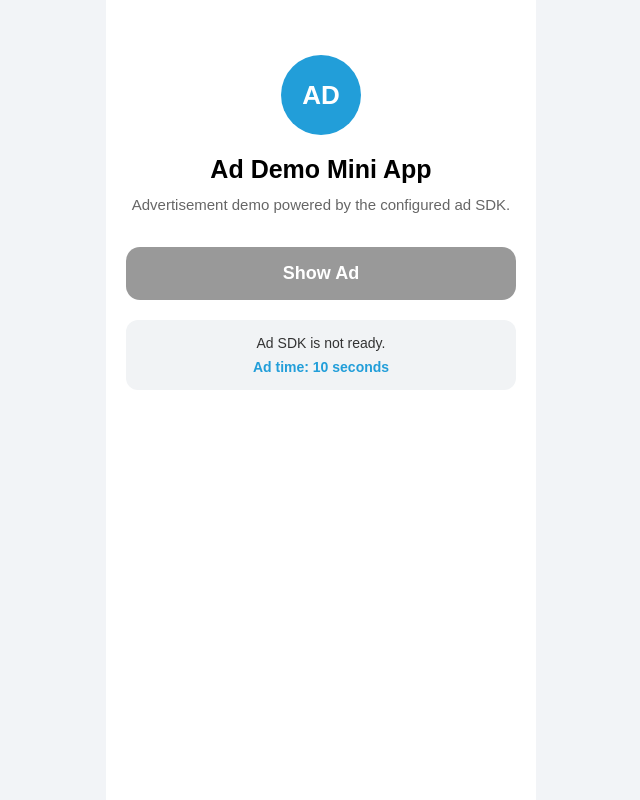
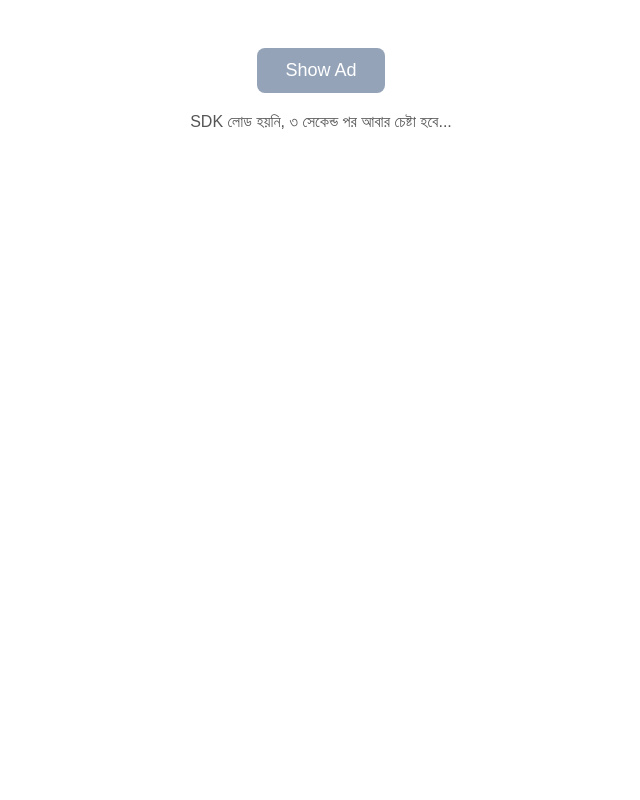
Before and after one commit to Alamin4545u/Ynewjkhbv, a plain HTML site: page index.html in a window 1280 px wide. Both pictures are taken after a click on the button "Show Ad". Shown: the whole page, without its empty margins (319-959 px from the left). Drawn offline with Linux system fonts and the light colour scheme.

Commit message:
Refactor index.html for ad demo and localization
Updated HTML structure and styling for the ad demo. Changed language to Bengali and modified button functionality.

```diff
--- a/index.html
+++ b/index.html
@@ -1,404 +1,57 @@
 <!DOCTYPE html>
-<html lang="en">
+<html lang="bn">
+<head>
+<meta charset="UTF-8">
+<meta name="viewport" content="width=device-width, initial-scale=1">
+<title>Auto Ad</title>
+<style>
+  body { font-family: sans-serif; text-align: center; padding: 40px 16px; }
+  button { padding: 12px 28px; font-size: 18px; border: 0; border-radius: 8px;
+           background: #2563eb; color: #fff; cursor: pointer; }
+  button:disabled { background: #94a3b8; cursor: default; }
+  #status { margin-top: 20px; color: #555; }
+</style>
 
-<head>
-  <meta charset="UTF-8">
-  <meta name="viewport" content="width=device-width, initial-scale=1.0">
-
-  <title>Telegram Ad Demo</title>
-
-  <!-- Telegram Mini App SDK -->
-  <script src="https://telegram.org/js/telegram-web-app.js"></script>
-
-  <!-- YOUR AD SDK -->
-  <script
-    src="//libtl.com/sdk.js"
-    data-zone="12308086"
-    data-sdk="show_12308086">
-  </script>
-
-  <style>
-    * {
-      box-sizing: border-box;
-      margin: 0;
-      padding: 0;
-    }
-
-    body {
-      font-family: Arial, sans-serif;
-      background: #f2f4f7;
-      min-height: 100vh;
-    }
-
-    .app {
-      max-width: 430px;
-      min-height: 100vh;
-      margin: auto;
-      padding: 30px 20px;
-      background: #ffffff;
-      text-align: center;
-    }
-
-    .logo {
-      width: 80px;
-      height: 80px;
-      margin: 25px auto 20px;
-
-      border-radius: 50%;
-      background: #229ed9;
-      color: #ffffff;
-
-      display: flex;
-      align-items: center;
-      justify-content: center;
-
-      font-size: 26px;
-      font-weight: bold;
-    }
-
-    h1 {
-      margin-bottom: 10px;
-      font-size: 25px;
-    }
-
-    .description {
-      margin-bottom: 30px;
-      color: #666;
-      font-size: 15px;
-      line-height: 1.5;
-    }
-
-    #showAdBtn {
-      width: 100%;
-      padding: 16px;
-
-      border: none;
-      border-radius: 14px;
-
-      background: #229ed9;
-      color: white;
-
-      font-size: 18px;
-      font-weight: bold;
-
-      cursor: pointer;
-    }
-
-    #showAdBtn:disabled {
-      background: #999;
-      cursor: not-allowed;
-    }
-
-    .status {
-      margin-top: 20px;
-      padding: 15px;
-
-      border-radius: 12px;
-      background: #f1f3f5;
-
-      color: #333;
-      font-size: 14px;
-    }
-
-    #timer {
-      margin-top: 8px;
-      color: #229ed9;
-      font-weight: bold;
-    }
-  </style>
-
+<!-- আপনার অ্যাড SDK -->
+<script src='//libtl.com/sdk.js' data-zone='12308086' data-sdk='show_12308086'></script>
 </head>
-
 <body>
 
-  <div class="app">
+<button id="showBtn">Show Ad</button>
+<p id="status"></p>
 
-    <div class="logo">
-      AD
-    </div>
+<script>
+  const btn = document.getElementById('showBtn');
+  const statusEl = document.getElementById('status');
+  let started = false;
 
-    <h1>
-      Ad Demo Mini App
-    </h1>
+  const rand = (min, max) => Math.random() * (max - min) + min;
 
-    <p class="description">
-      Advertisement demo powered by the configured ad SDK.
-    </p>
+  function showAd() {
+    const fn = window['show_12308086'];
+    if (typeof fn !== 'function') {
+      statusEl.textContent = 'SDK লোড হয়নি, ৩ সেকেন্ড পর আবার চেষ্টা হবে...';
+      setTimeout(showAd, 3000);
+      return;
+    }
+    statusEl.textContent = 'অ্যাড চলছে...';
+    Promise.resolve(fn())
+      .catch(() => {})            // অ্যাড না পেলেও লুপ চলবে
+      .finally(scheduleNext);     // অ্যাড বন্ধ হলে পরেরটার জন্য অপেক্ষা
+  }
 
-    <button id="showAdBtn">
-      Show Ad
-    </button>
+  function scheduleNext() {
+    const wait = rand(2, 4) * 1000;   // ২–৪ সেকেন্ড পর আবার
+    statusEl.textContent = 'পরের অ্যাড আসছে...';
+    setTimeout(showAd, wait);
+  }
 
-    <div class="status">
-
-      <div id="statusText">
-        Ready
-      </div>
-
-      <div id="timer">
-      </div>
-
-    </div>
-
-  </div>
-
-
-  <script>
-
-    /* =========================================
-       TELEGRAM
-    ========================================= */
-
-    const tg = window.Telegram?.WebApp;
-
-    if (tg) {
-      tg.ready();
-      tg.expand();
-    }
-
-
-    /* =========================================
-       SETTINGS
-    ========================================= */
-
-    // Ad cycle timer
-    const AD_DURATION = 12;
-
-    // Change this if you want a different
-    // interval between advertisements.
-    const NEXT_AD_DELAY = 1 * 6;
-
-
-    /* =========================================
-       ELEMENTS
-    ========================================= */
-
-    const showAdBtn =
-      document.getElementById("showAdBtn");
-
-    const statusText =
-      document.getElementById("statusText");
-
-    const timer =
-      document.getElementById("timer");
-
-
-    let adRunning = false;
-    let countdownTimer = null;
-    let nextAdTimer = null;
-
-
-    /* =========================================
-       SHOW AD
-    ========================================= */
-
-    function showAd() {
-
-      if (adRunning) {
-        return;
-      }
-
-      adRunning = true;
-
-      showAdBtn.disabled = true;
-
-      statusText.textContent =
-        "Advertisement is showing...";
-
-      timer.textContent =
-        "Ad time: 12 seconds";
-
-
-      /*
-       * CALL YOUR SDK
-       */
-
-      if (
-        typeof window.show_12308086 ===
-        "function"
-      ) {
-
-        try {
-
-          window.show_12308086();
-
-        } catch (error) {
-
-          console.error(
-            "Ad SDK error:",
-            error
-          );
-
-        }
-
-      } else {
-
-        console.error(
-          "show_12308086() not available"
-        );
-
-        statusText.textContent =
-          "Ad SDK is not ready.";
-
-      }
-
-
-      /* =======================================
-         12 SECOND CYCLE
-      ======================================= */
-
-      let remaining = AD_DURATION;
-
-      countdownTimer =
-        setInterval(() => {
-
-          remaining--;
-
-          timer.textContent =
-            "Ad time: " +
-            remaining +
-            " seconds";
-
-
-          if (remaining <= 0) {
-
-            clearInterval(countdownTimer);
-
-            countdownTimer = null;
-
-            finishAd();
-
-          }
-
-        }, 1000);
-
-    }
-
-
-    /* =========================================
-       FINISH CURRENT AD CYCLE
-    ========================================= */
-
-    function finishAd() {
-
-      adRunning = false;
-
-      statusText.textContent =
-        "Ad cycle completed.";
-
-      timer.textContent =
-        "Next advertisement is scheduled.";
-
-      /*
-       * IMPORTANT:
-       *
-       * This does NOT force-close the
-       * third-party ad window.
-       *
-       * The SDK controls its own ad UI.
-       */
-
-      startNextAdTimer();
-
-    }
-
-
-    /* =========================================
-       NEXT AD TIMER
-    ========================================= */
-
-    function startNextAdTimer() {
-
-      let remaining =
-        NEXT_AD_DELAY;
-
-
-      if (nextAdTimer !== null) {
-
-        clearInterval(nextAdTimer);
-
-      }
-
-
-      timer.textContent =
-        formatTime(remaining);
-
-
-      nextAdTimer =
-        setInterval(() => {
-
-          remaining--;
-
-          timer.textContent =
-            "Next ad in " +
-            formatTime(remaining);
-
-
-          if (remaining <= 0) {
-
-            clearInterval(nextAdTimer);
-
-            nextAdTimer = null;
-
-            showAd();
-
-          }
-
-        }, 1000);
-
-    }
-
-
-    /* =========================================
-       FORMAT TIMER
-    ========================================= */
-
-    function formatTime(seconds) {
-
-      const minutes =
-        Math.floor(seconds / 60);
-
-      const secs =
-        seconds % 60;
-
-
-      return (
-        "Next ad in " +
-        String(minutes).padStart(2, "0") +
-        ":" +
-        String(secs).padStart(2, "0")
-      );
-
-    }
-
-
-    /* =========================================
-       BUTTON
-    ========================================= */
-
-    showAdBtn.addEventListener(
-      "click",
-      function () {
-
-        showAd();
-
-      }
-    );
-
-
-    /* =========================================
-       INITIAL STATE
-    ========================================= */
-
-    statusText.textContent =
-      "Ready to show advertisement.";
-
-    timer.textContent =
-      "Press Show Ad to start.";
-
-
-  </script>
-
+  btn.addEventListener('click', () => {
+    if (started) return;              // একবার ক্লিকেই চালু
+    started = true;
+    btn.disabled = true;
+    showAd();
+  });
+</script>
 </body>
-
 </html>
```
